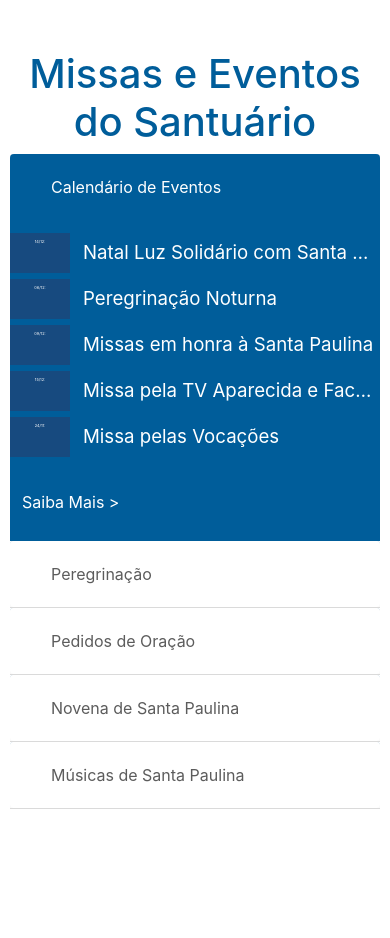
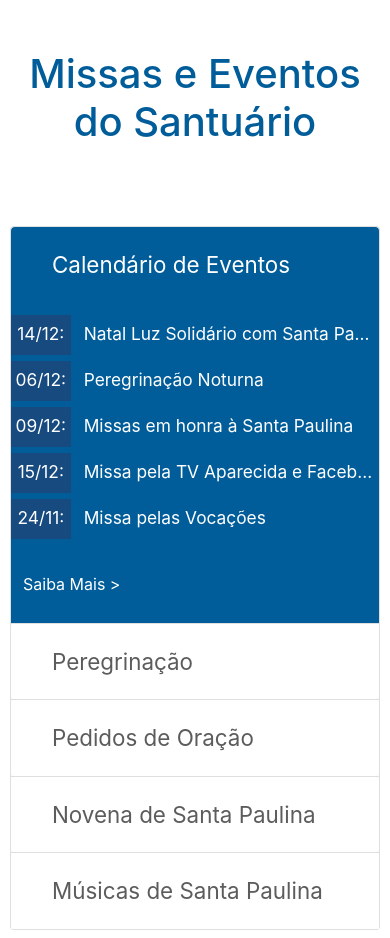
Before and after one commit to luizfnd/site-santuario, a plain HTML site: page index.html in a window 390 px wide. Before the commit the page ends 844 px from the top, so only its background shows below. Drawn offline with nearby package versions, Linux system fonts and the light colour scheme.

Commit message:
+correções

```diff
--- a/estilos/estilo.scss
+++ b/estilos/estilo.scss
@@ -176,26 +176,40 @@ $blue:#005d9a;
 }
 
 .card{
-    margin: 0px 10px 0px 10px;
-    border: none;
-    background-color: $blue;
+    margin: 0px 10px -1px 10px;
+    border-radius: 0;
+
+    &:first-child{
+        border-top-left-radius: .25rem;
+        border-top-right-radius: .25rem;
     }
+
+    &:last-child{
+        border-bottom-left-radius: .25rem;
+        border-bottom-right-radius: .25rem;
+    }
+
+}
+
 .card-header{
     background-color: #f9f9f9;
     cursor: pointer;
     text-align: left;
     padding: 0;
+    border-bottom: 0;
 }
 
 .btn-link{
      color: $white;
      background-color: $blue;
      text-align: left;
+     font-size: 1.4rem;
      width: 100%;
      height: auto;
      padding: 20px 0px 20px 40px;
      margin-bottom: -8px;
      transition: color .3s ease-in-out,background-color .3s ease-in-out,border-color .3s ease-in-out,box-shadow .3s ease-in-out;
+
 
     &:hover{
          color: $white;
@@ -203,6 +217,10 @@ $blue:#005d9a;
          text-decoration: none;
     }
 
+    &:focus{
+        outline: none;
+
+ }
 }
 
 button.collapsed{
@@ -216,28 +234,36 @@ button.collapsed{
         background-color: $white;
         text-decoration: none;
     }
+
+}
+.collapse{
+    background-color: $blue;
+}
+.collapsing{
+    background-color: $blue;
+}
+.show{
+    background-color: $blue;
 }
 
-.card-body{
-    background-color: $blue;
+@media (min-width: 1081px){
 
-
-}
-
-
-@media (min-width: 1081px){
     .mobilecontent{
         display: none;
     }
 }
 @media (max-width: 1080px){
+
+    .mobilecontent{
+        margin: 80px 0;
+    }
     .desktopcontent{
         display:none;
     }
     .textlist{
         padding: 6px 0 0 8px;
         height: 40px;
-        font-size: 14pt;
+        font-size: 13pt;
         display: block;
         overflow: hidden;
         text-overflow: ellipsis;
@@ -251,4 +277,7 @@ button.collapsed{
         }
     }
 
+    .date{
+        font-size: 13pt;
     }
+}
```
Also changed, not shown: estilos/estilo.css, 1 other file. Lines whose indentation alone changed are shown as unchanged.
